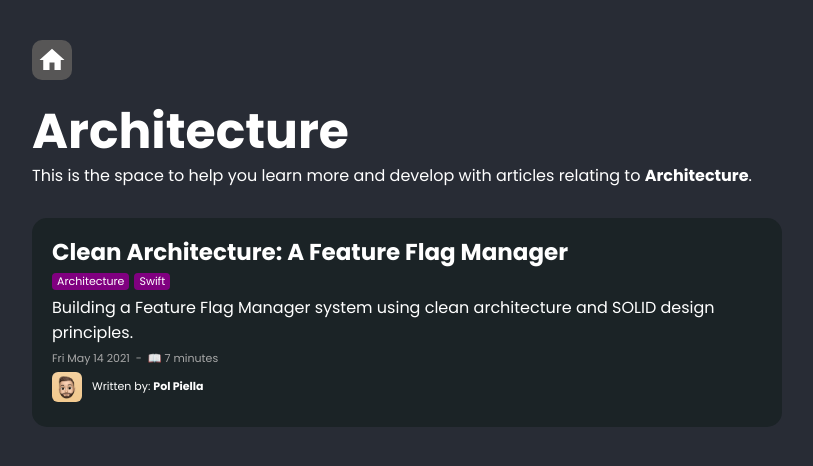
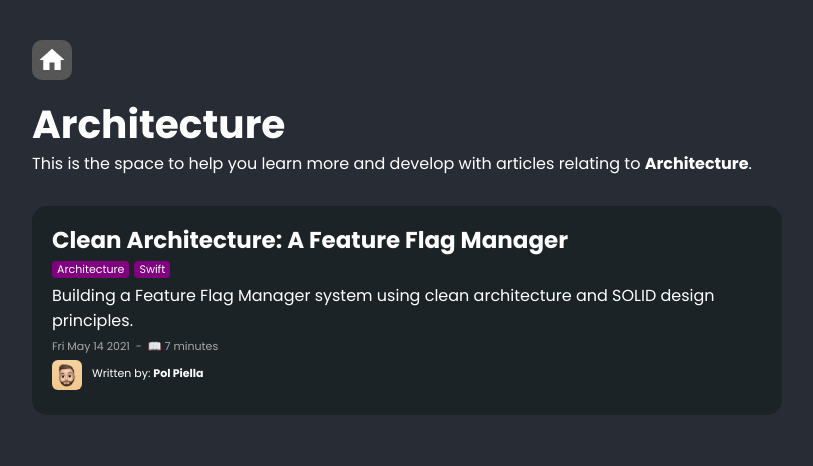
Before and after one commit to polpielladev/polpiella.dev, a Next.js app: page /category/architecture in a window 1280 px wide. Shown: the top 466 px of the page, without its empty margins (233-1046 px from the left). Built offline with nearby package versions, Linux system fonts and the light colour scheme.

Commit message:
Change titles to h2

```diff
--- a/pages/[slug].js
+++ b/pages/[slug].js
@@ -63,7 +63,7 @@ export default function BlogDetailPage({ post }) {
             <div className={styles.blogDetailContainer}>
                 <div className={styles.body}>
                     <div className={styles.blogHeading}>
-                        <h1>{post.title}</h1>
+                        <h2>{post.title}</h2>
                         <div className={styles.tags}>
                             {post.tags.map((tag) => (
                                 <ContentTag
--- a/pages/category/[slug].js
+++ b/pages/category/[slug].js
@@ -52,7 +52,7 @@ export default function CategoryPage({ tag, posts }) {
                 <title>{tag.name}</title>
             </Head>
             <HeaderSection>
-                <h1>{tag.name}</h1>
+                <h2>{tag.name}</h2>
                 <p>
                     This is the space to help you learn more and develop with
                     articles relating to <b>{tag.name}</b>.
```
